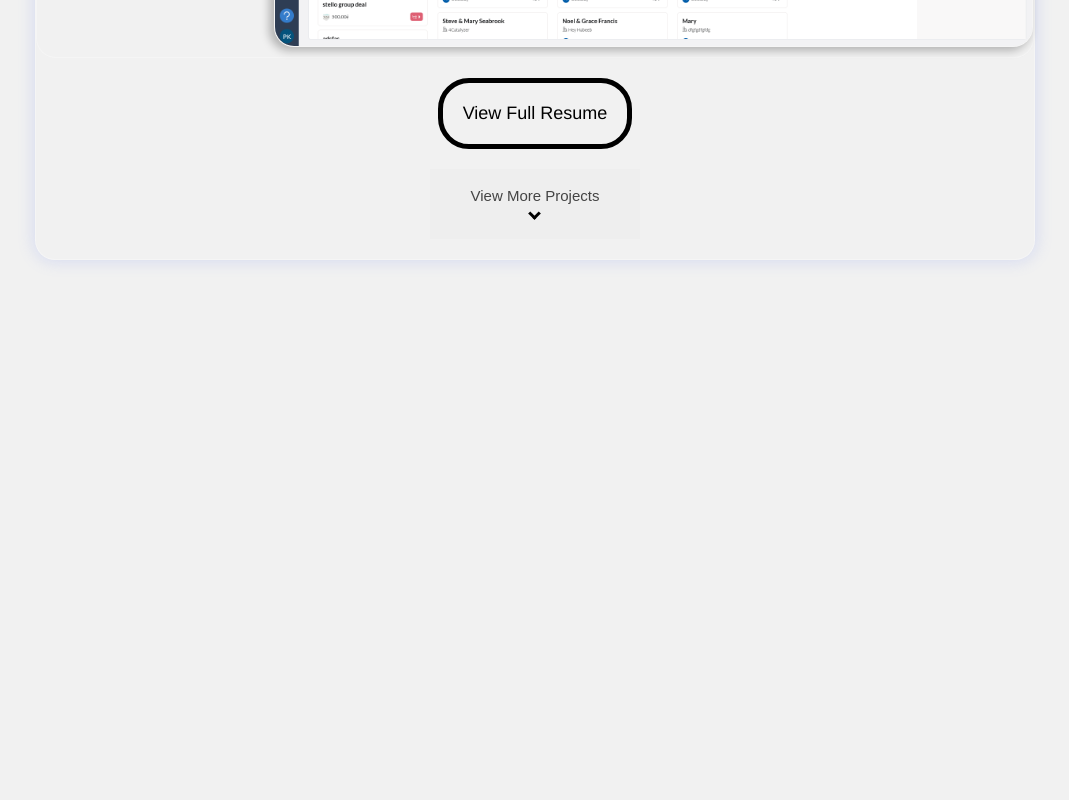
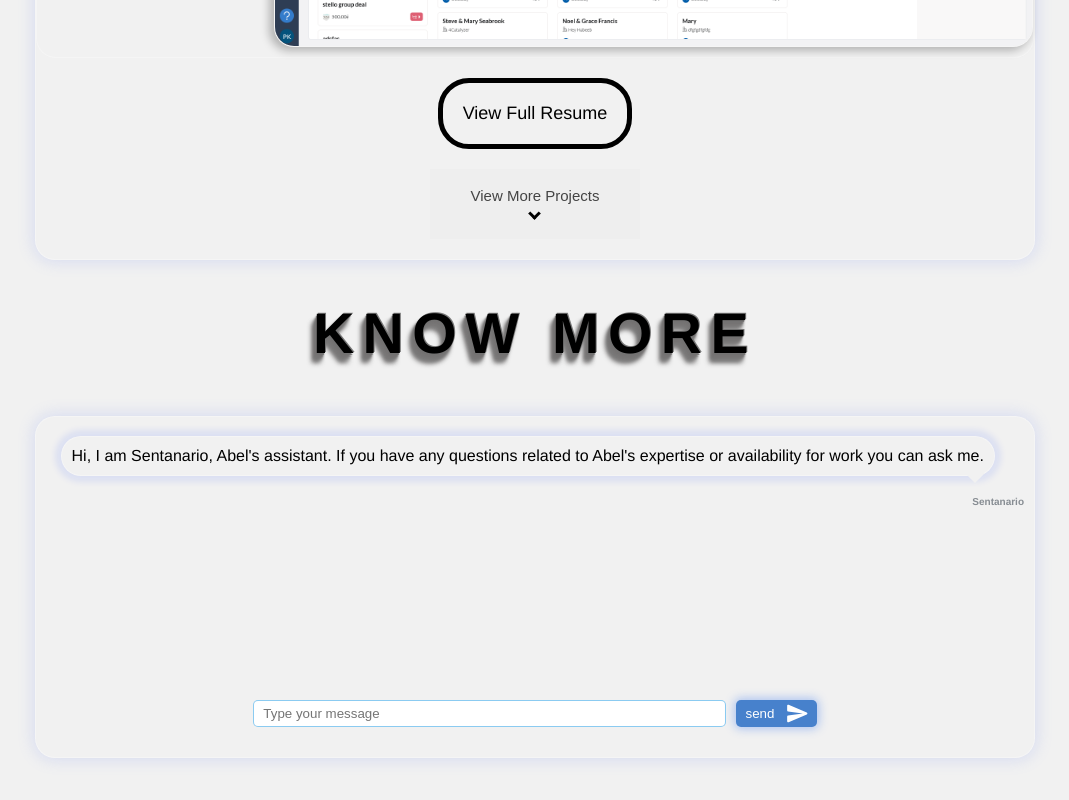
Before and after one commit to Abel-Tom/abel-tom, a React (Vite) app: page / in a window 1280 px wide. Shown: the part 1651-2451 px from the top of the page, without its empty margins (105-1174 px from the left). Before the commit the page ends 2039 px from the top, so only its background shows below. Built offline with nearby package versions, Linux system fonts and the light colour scheme.

Commit message:
added ai chat

```diff
--- a/src/App.tsx
+++ b/src/App.tsx
@@ -1,6 +1,7 @@
 import ThreeDText from "./components/ThreeDText";
 import Flipper from "./components/Flipper";
 import Company from "./components/Company";
+import ChatBubble from "./components/ChatBubble";
 
 import crmImg from "./assets/crm-1.webp";
 import esignImg from "./assets/esign 1.webp"
@@ -8,18 +9,84 @@ import usrManageImg from "./assets/user-management-1.webp";
 import resume from "./assets/resume.pdf";
 
 import './App.css';
-import { MouseEvent } from "react";
+
+import { ChangeEvent, MouseEvent, useState } from "react";
+
+import axios, { AxiosError } from 'axios';
+import ChatBubbleLoader from "./components/ChatBubbleLoader";
 
 
 function App() {
+  const [refresh, setRefresh] = useState(true);
+  const [loading, setLoading] = useState(false);
+  const Sentanario: string = `Hi, I am Sentanario, Abel's assistant.
+  If you have any questions related to Abel's expertise or availability for work
+  you can ask me.`
 
-    const about: string = `Building software and web apps using Python and Python based web frameworks. Back in 2017 I read an interesting book called
-    Automate the boring stuff with Python and went down the mesmerizing rabbit hole of Python based software developement`
+  const about: string = `Building software and web apps using Python and Python based web frameworks. Back in 2017 I read an interesting book called
+  Automate the boring stuff with Python and went down the mesmerizing rabbit hole of Python based software developement`
 
   const aboutWork: string = `At TeamWave I built work management apps used by small businesses around the world.
   I played a significant role in building three out of five products that we currently offer.
   My work involves building REST APIs using Django or Flask and frontend user interfaces using AngularJS. `
   const stringList: string[] = ['Developer', 'Problem Solver', 'Designer'];
+  // const baseUrl: string = 'http://localhost:8000/';
+  const baseUrl: string = 'https://portfolio-dzsa.vercel.app/';
+  const [items, setItems] = useState([<ChatBubble name="ai" content={Sentanario}/>]);
+  const [inputValue, setInputValue] = useState('');
+
+  const addItem = (elem: JSX.Element, elem2?: JSX.Element) => {
+    if (elem2){
+      setItems([...items, elem, elem2]);
+    }else{
+      setItems([...items, elem]);
+    }
+  };
+
+  const handleInputChange = (event: ChangeEvent<HTMLInputElement>)=>{
+    setInputValue(event?.target.value)
+  }
+
+  const handleKeyDown = (event: { key: string; preventDefault: () => void; }) => {
+    if (event.key === 'Enter') {
+      event.preventDefault();
+      sendMessage();
+    }
+  };
+
+  const sendPostReq = async (url: string, message: string) =>{
+    const route_url: string = 'reply';
+    const data = {
+      message: message,
+      refresh: refresh
+    };
+
+    setRefresh(false);
+    url = baseUrl.concat(route_url);
+    console.log('url ', url);
+    try{
+      const response = await axios.post(url, data);
+      return response.data.message;
+    }catch(error: unknown) {
+      const typedError = error as AxiosError;
+      return typedError.code;
+    }
+  }
+
+  const sendMessage = async () => {
+    if (!inputValue || inputValue.trim() === '' || loading) {
+      console.log("Input is empty, contains only whitespace or Sentanario is busy");
+      return;
+    }
+    const HumanBubble = (<ChatBubble name="user" content={inputValue}/>)
+    addItem(HumanBubble)
+    setLoading(true)
+    const resp = await sendPostReq('', inputValue);
+    const AIBubble = <ChatBubble name="ai" content={resp}/>
+    addItem(HumanBubble, AIBubble)
+    setInputValue('')
+    setLoading(false)
+  }
 
 
   const toggleDiv = (event: MouseEvent<HTMLButtonElement>)=>{
@@ -112,6 +179,34 @@ function App() {
       </div>
     </div>
       </div>
+
+      <div className="align-center-div">
+        <ThreeDText name="prof" content="KNOW MORE"/>
+      </div>
+      <div id="chatCard" className="chat card container" >
+        <div className="top-div">
+          {items.map((item,index) =>
+            <div key={index}>{item}</div>)
+          }
+          {loading ? (
+              <ChatBubbleLoader visible={loading}/>
+            ) : (
+              <div>
+              </div>
+            )}
+        </div>
+        <div className="align-center-div">
+          <input type="text" value={inputValue} placeholder="Type your message"
+          onChange={handleInputChange} onKeyDown={handleKeyDown}/>
+          <button className="send-button" onClick={sendMessage}>
+            send
+            <svg viewBox="0 0 24 24">
+                <path d="M3.4 20.4l17.45-7.48c.81-.35.81-1.49 0-1.84L3.4 3.6c-.66-.29-1.39.2-1.39.91L2 9.12c0 .5.37.93.87.99L17 12 2.87 13.88c-.5.07-.87.5-.87 1l.01 4.61c0 .71.73 1.2 1.39.91z"/>
+            </svg>
+          </button>
+        </div>
+
+      </div>
     </div>
   )
 }
--- a/src/components/ChatBubbleLoader.tsx
+++ b/src/components/ChatBubbleLoader.tsx
@@ -1,14 +1,17 @@
 import './ChatBubble.css';
 import './ChatBubbleLoader.css';
 
+interface Props {
+  visible: boolean
+}
 
 
-const ChatBubbleLoader = (visible: boolean) => {
+const ChatBubbleLoader = (props: Props) => {
     return (
         <div>
           <div className={"align-right"}>
             <div className={"right chat-bubble shifter"}>
-                {visible ? (
+                {props.visible ? (
                     <div className='loader'></div>
                 ) : (
                     <div>
```
